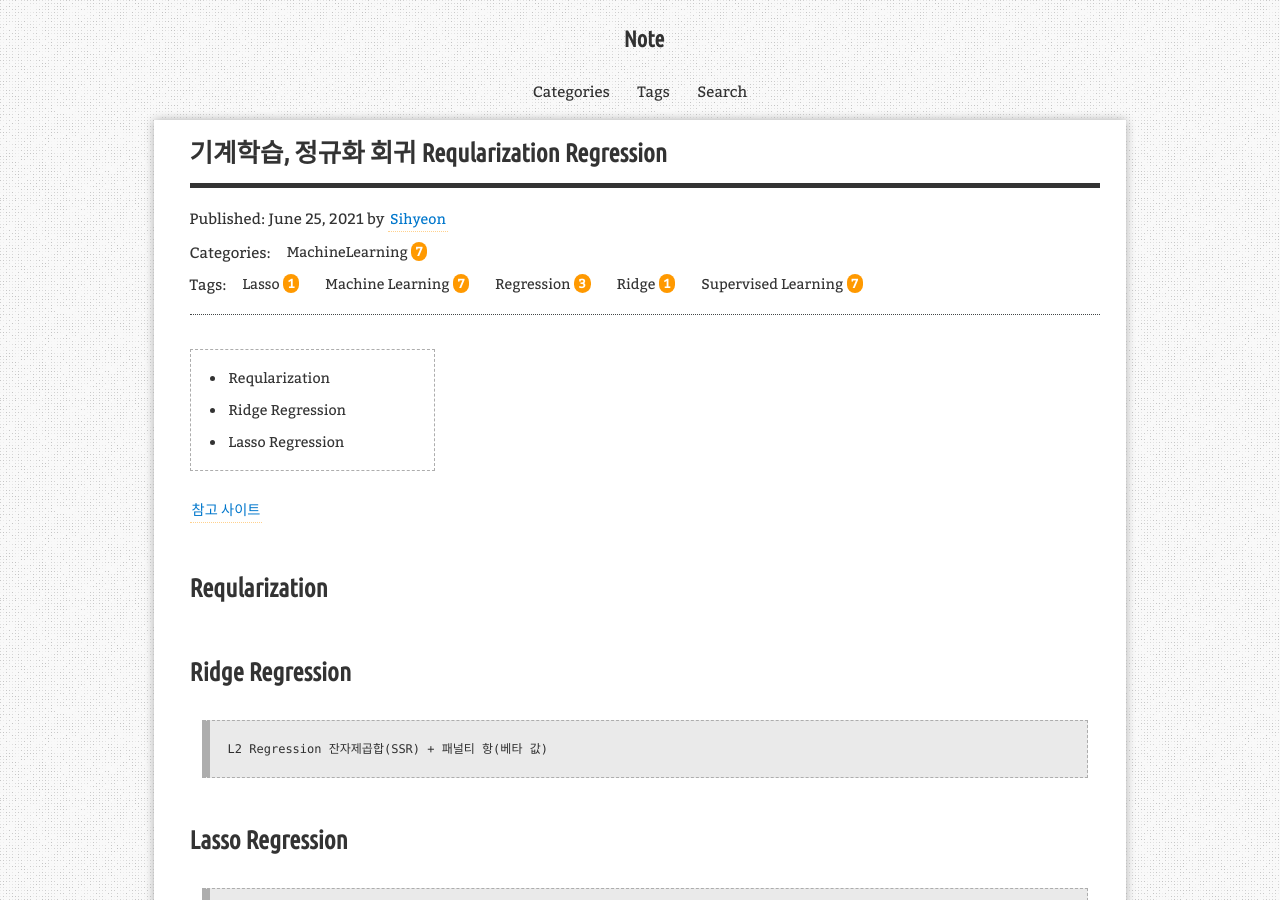
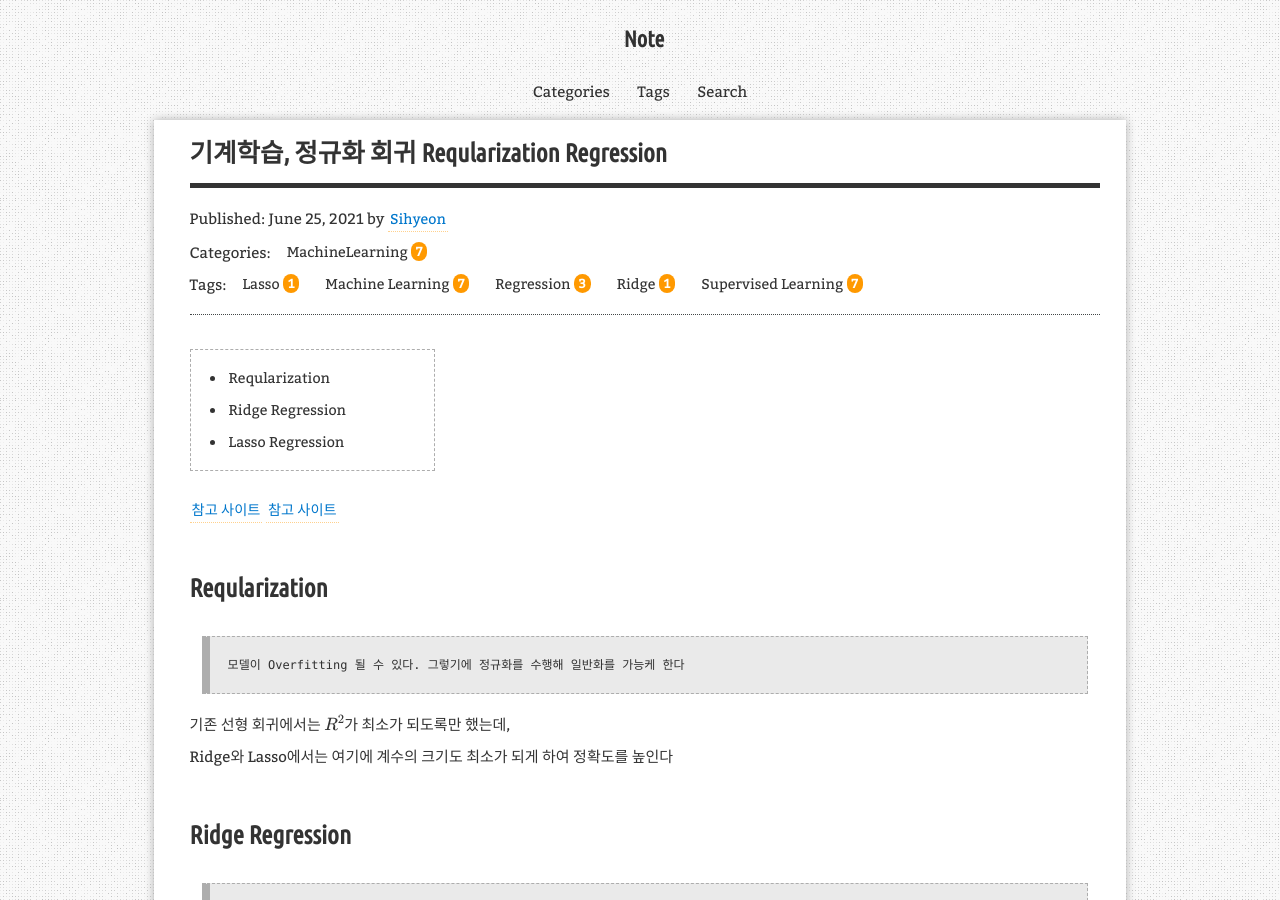
Before and after one commit to aristohyun/aristohyun.github.io, a Jekyll site: the page built from _posts/2021-06-25-Regularization-Regression.md, in a window 1280 px wide and 900 px high. Built offline with Jekyll 4.4.1, drawn with Linux system fonts in a browser that asks for light colours; formulas are drawn with MathJax 3; comment, search, counter and statistics services are not loaded.

Commit message:
Update 2021-06-25-Regularization-Regression.md

```diff
--- a/_posts/2021-06-25-Regularization-Regression.md
+++ b/_posts/2021-06-25-Regularization-Regression.md
@@ -13,9 +13,14 @@ redirect_from:
 {:toc .toc}
 
 [참고 사이트](https://rk1993.tistory.com/entry/Ridge-regression%EC%99%80-Lasso-regression-%EC%89%BD%EA%B2%8C-%EC%9D%B4%ED%95%B4%ED%95%98%EA%B8%B0){: target="_blank"}
+[참고 사이트](https://modern-manual.tistory.com/21){: target="_blank"}
 
 
 # Reqularization
+> 모델이 Overfitting 될 수 있다. 그렇기에 정규화를 수행해 일반화를 가능케 한다
+
+기존 선형 회귀에서는 $ R^2 $가 최소가 되도록만 했는데,
+Ridge와 Lasso에서는 여기에 계수의 크기도 최소가 되게 하여 정확도를 높인다
 
 
 # Ridge Regression
```
